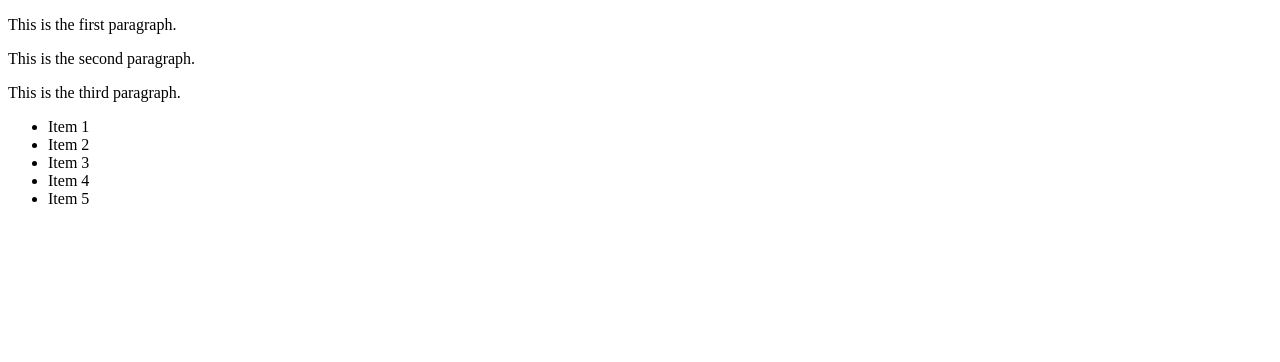
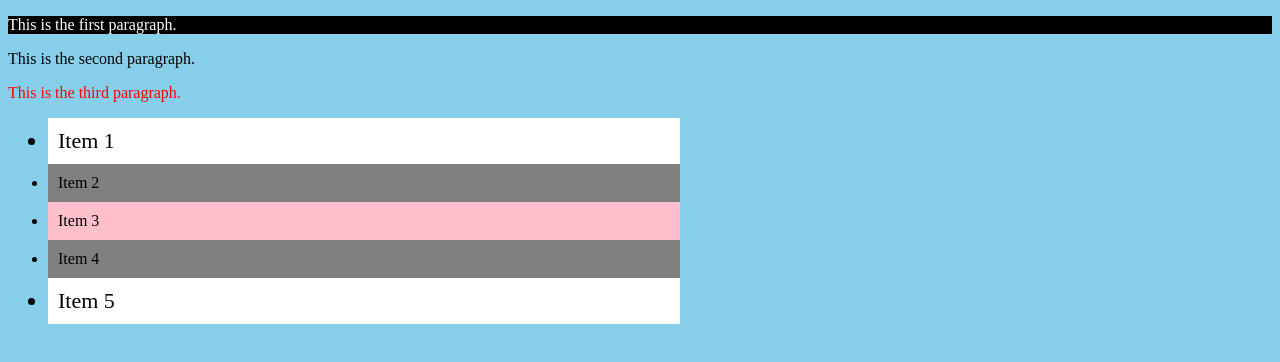
Before and after one commit to acciojob/pseudo-classes-shobhit26-09, a website: page main.html in a window 1280 px wide. Drawn offline with Linux system fonts and the light colour scheme.

Commit message:
Update styles.css

```diff
--- a/styles.css
+++ b/styles.css
@@ -1 +1,39 @@
-/*  your css code here. If applicable */
+:root {
+  background-color: rgb(135, 206, 235);
+}
+
+body {
+  background-color: skyblue;
+}
+
+article p:first-child {
+  color: white;
+  background-color: black;
+}
+
+article p:nth-child(2) {
+  color: black;
+}
+
+article p:last-child {
+  color: red;
+}
+
+ul li {
+  background-color: gray;
+  width: 50%;
+  padding: 10px;
+}
+
+ul li:nth-child(odd) {
+  background-color: white;
+}
+
+ul li:first-child,
+ul li:last-child {
+  font-size: 22px;
+}
+
+ul li:nth-last-child(3) {
+  background-color: pink;
+}
```
